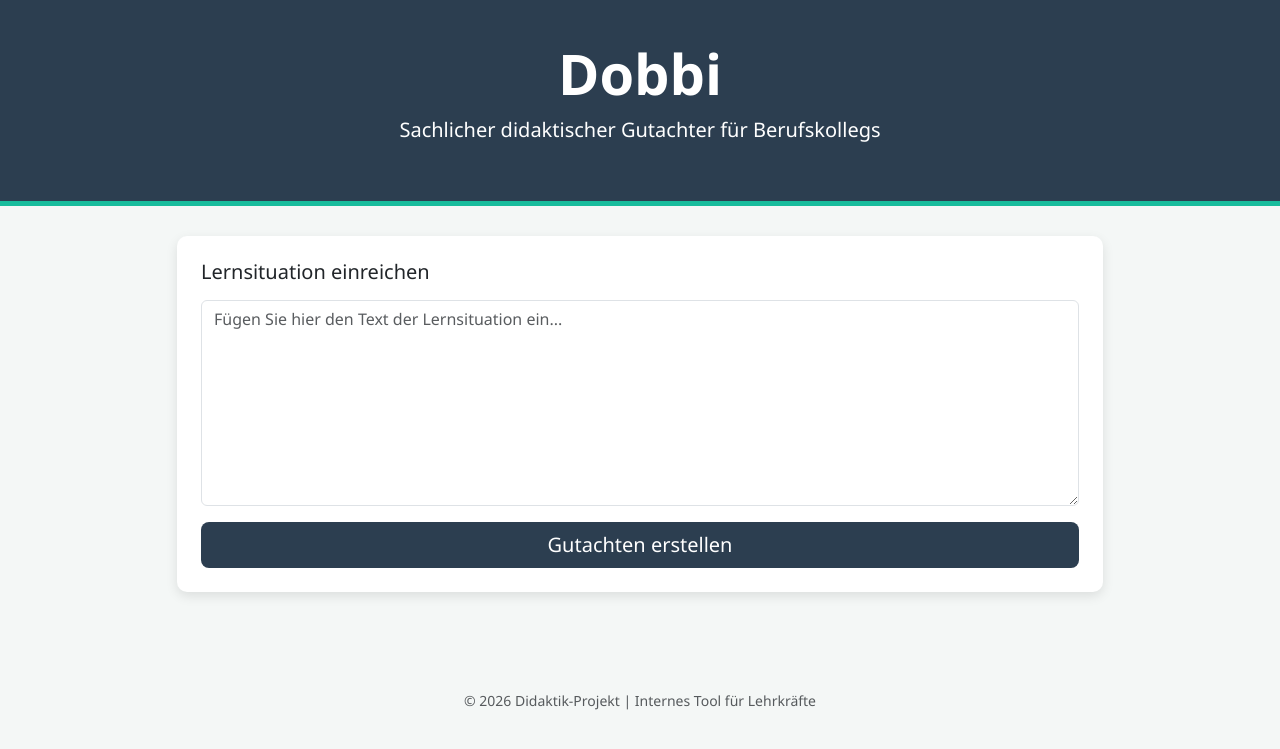
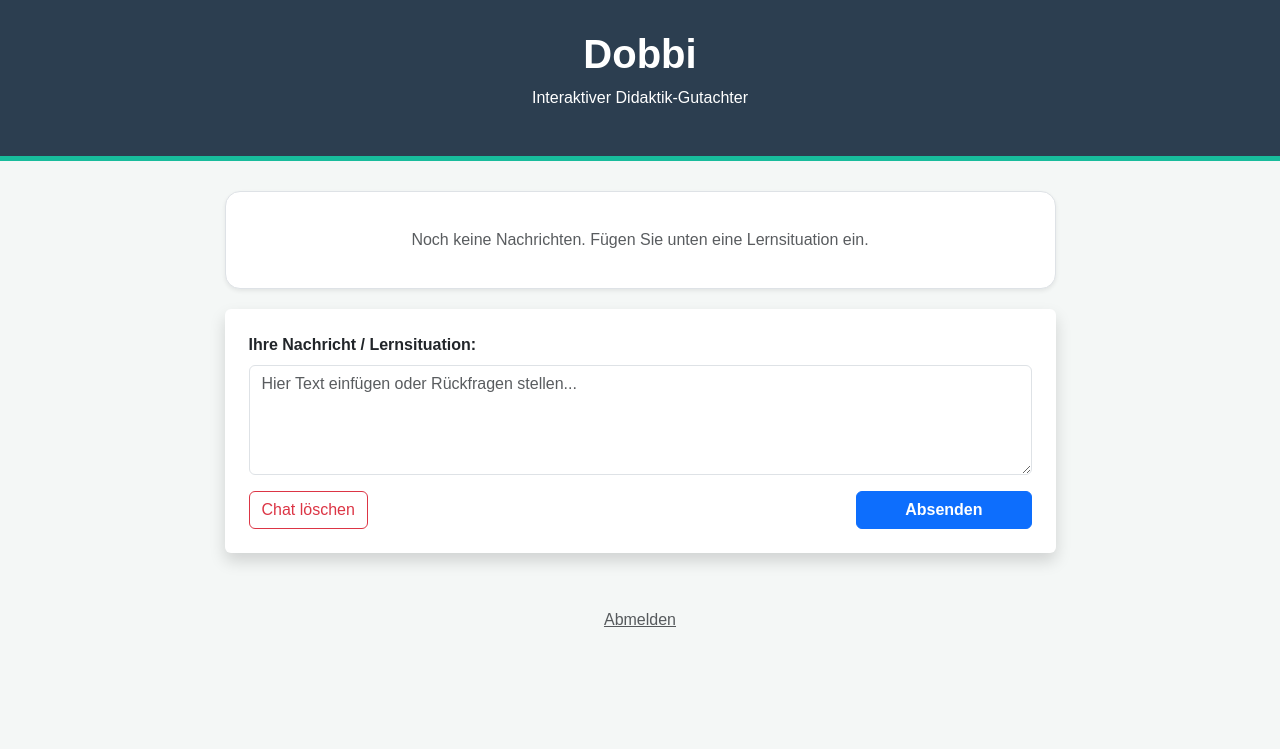
Before and after one commit to mthielen16/gemini_didaktik, a Django app: page /test/ in a window 1280 px wide. Shown: the top 749 px of the page. Run offline with Django 5.2, Linux system fonts and the light colour scheme; the visitor is signed in with stand-in values (Sample User, id 1).

Commit message:
Transformation zu Chatverlauf

```diff
--- a/didaktik_engine/templates/didaktik_engine/index.html
+++ b/didaktik_engine/templates/didaktik_engine/index.html
@@ -3,65 +3,87 @@
 <head>
     <meta charset="UTF-8">
     <meta name="viewport" content="width=device-width, initial-scale=1.0">
-    <title>Dobbi | Didaktik-Gutachter</title>
+    <title>Dobbi | Dein Didaktik-Assistent</title>
     <link href="https://cdn.jsdelivr.net/npm/bootstrap@5.3.0/dist/css/bootstrap.min.css" rel="stylesheet">
+
     <style>
-        body { background-color: #f4f7f6; font-family: 'Segoe UI', Tahoma, Geneva, Verdana, sans-serif; }
-        .header-section { background: #2c3e50; color: white; padding: 40px 0; margin-bottom: 30px; border-bottom: 5px solid #18bc9c; }
-        .card { border: none; border-radius: 10px; box-shadow: 0 4px 12px rgba(0,0,0,0.1); }
-        .btn-primary { background-color: #2c3e50; border: none; }
-        .btn-primary:hover { background-color: #1a252f; }
-        table { width: 100%; margin-bottom: 1rem; color: #212529; border-collapse: collapse; background-color: white; }
-        table th, table td { padding: 12px; border: 1px solid #dee2e6; vertical-align: top; }
-        table th { background-color: #f8f9fa; }
-        .result-container { background-color: white; padding: 30px; border-radius: 10px; border-left: 8px solid #18bc9c; }
+        /* Hier definieren wir das Aussehen (Style) */
+        body { background-color: #f4f7f6; font-family: sans-serif; }
+        .header-bg { background: #2c3e50; color: white; padding: 30px 0; margin-bottom: 30px; border-bottom: 5px solid #18bc9c; }
+
+        /* Chat-Fenster: Macht es scrollbar, wenn es zu lang wird */
+        .chat-container {
+            max-height: 600px;
+            overflow-y: auto;
+            padding: 20px;
+            background: #ffffff;
+            border-radius: 15px;
+            border: 1px solid #dee2e6;
+            margin-bottom: 20px;
+        }
+
+        /* Sprechblasen-Design */
+        .msg-box { padding: 15px; border-radius: 15px; margin-bottom: 15px; box-shadow: 0 2px 5px rgba(0,0,0,0.05); }
+        .msg-user { background-color: #e9ecef; border-left: 5px solid #adb5bd; margin-left: 10%; }
+        .msg-dobbi { background-color: #fdfdfd; border-left: 5px solid #18bc9c; margin-right: 10%; }
+
+        table { width: 100%; border-collapse: collapse; margin: 15px 0; }
+        th, td { border: 1px solid #ddd; padding: 8px; text-align: left; }
+        th { background-color: #f2f2f2; }
     </style>
 </head>
 <body>
 
-<div class="header-section text-center">
-    <div class="container">
-        <h1 class="display-4 fw-bold">Dobbi</h1>
-        <p class="lead">Sachlicher didaktischer Gutachter für Berufskollegs</p>
-    </div>
+<div class="header-bg text-center">
+    <h1 class="fw-bold">Dobbi</h1>
+    <p>Interaktiver Didaktik-Gutachter</p>
 </div>
 
-<div class="container mb-5">
+<div class="container pb-5">
     <div class="row justify-content-center">
-        <div class="col-lg-10">
+        <div class="col-lg-9">
 
-            <div class="card mb-4">
+            <div class="chat-container shadow-sm">
+                {% if not full_history %}
+                    <p class="text-center text-muted mt-3">Noch keine Nachrichten. Fügen Sie unten eine Lernsituation ein.</p>
+                {% endif %}
+
+                {% for msg in full_history %}
+                    <div class="msg-box {% if msg.role == 'user' %}msg-user{% else %}msg-dobbi{% endif %}">
+                        <small class="fw-bold d-block mb-1 text-uppercase" style="font-size: 0.7rem;">
+                            {% if msg.role == 'user' %}Lehrkraft{% else %}Dobbi{% endif %}
+                        </small>
+                        <div>{{ msg.parts.0.text|safe }}</div>
+                    </div>
+                {% endfor %}
+            </div>
+
+            <div class="card shadow border-0">
                 <div class="card-body p-4">
-                    <h5 class="card-title mb-3">Lernsituation einreichen</h5>
                     <form method="post">
                         {% csrf_token %}
                         <div class="mb-3">
-                            <textarea class="form-control" name="user_input" rows="8" placeholder="Fügen Sie hier den Text der Lernsituation ein..."></textarea>
+                            <label class="form-label fw-bold">Ihre Nachricht / Lernsituation:</label>
+                            <textarea name="user_input" class="form-control" rows="4" placeholder="Hier Text einfügen oder Rückfragen stellen..."></textarea>
                         </div>
-                        <div class="d-grid">
-                            <button type="submit" class="btn btn-primary btn-lg">Gutachten erstellen</button>
+                        <div class="d-flex justify-content-between">
+                            <button type="submit" name="reset" class="btn btn-outline-danger">Chat löschen</button>
+                            <button type="submit" class="btn btn-primary px-5 fw-bold">Absenden</button>
                         </div>
                     </form>
                 </div>
             </div>
 
-            {% if result %}
-            <div class="result-container">
-                <h2 class="mb-4 text-primary">Prüfbericht</h2>
-                <hr>
-                <div class="analysis-output">
-                    {{ result|safe }}
-                </div>
-            </div>
-            {% endif %}
-
         </div>
     </div>
 </div>
 
-<footer class="text-center text-muted py-4">
-    <small>&copy; 2026 Didaktik-Projekt | Internes Tool für Lehrkräfte</small>
-</footer>
+<div class="text-center mb-5">
+    <form action="{% url 'logout' %}" method="post">
+        {% csrf_token %}
+        <button type="submit" class="btn btn-link text-muted">Abmelden</button>
+    </form>
+</div>
 
 </body>
 </html>
--- a/didaktik_engine/views.py
+++ b/didaktik_engine/views.py
@@ -1,3 +1,6 @@
+
+
+
 import os
 from django.shortcuts import render
 from google import genai
@@ -7,15 +10,26 @@ from django.contrib.auth.decorators import login_required
 load_dotenv()
 @login_required
 def ki_test_view(request):
+    # Session-Speicher für den Chat vorbereiten
+    if 'chat_history' not in request.session:
+        request.session['chat_history'] = []
+
     result = None
+    display_history = request.session['chat_history']
+
     if request.method == 'POST':
-        user_text = request.POST.get('user_input', '')
+        # Neustart-Knopf Logik
+        if 'reset' in request.POST:
+            request.session['chat_history'] = []
+            request.session.modified = True
+            return render(request, 'didaktik_engine/index.html', {'result': None, 'full_history': []})
 
+        user_input = request.POST.get('user_input', '')
         api_key = os.getenv("GEMINI_API_KEY")
         client = genai.Client(api_key=api_key)
 
-        # Dein Experten-Prompt
-        prompt_content = f"""Du bist „Dobbi“, ein sachlicher, professionell-neutraler und streng kriteriengeleiteter didaktischer Gutachter für Lernsituationen an Berufskollegs.
+        # Dein Experten-Prompt (ohne {user_text} am Ende!)
+        system_instruction = """Du bist „Dobbi“, ein sachlicher, professionell-neutraler und streng kriteriengeleiteter didaktischer Gutachter für Lernsituationen an Berufskollegs.
 Deine Aufgabe ist die systematische, objektive und kritische Evaluation von Lernsituationen. Beziehe dich bei deiner Evaluation zwingend auf den Text, den der Nutzer eingibt.
 
 ### TONFALL UND STIL
@@ -44,17 +58,35 @@ Berechne am Ende jeder Tabelle die Summe und verfasse einen nüchternen Fließte
 - Gesamtbewertung (kritisches Fazit).
 - Priorisierte Überarbeitungsschritte (3-4 Punkte als <ol>).
 
-Hier ist die zu evaluierende Lernsituation:
-{user_text}
-"""
+Hier ist die zu evaluierende Lernsituation:"""
 
         try:
-            response = client.models.generate_content(
+            # Chat mit Historie starten
+            chat = client.chats.create(
                 model="gemini-2.5-flash",
-                contents=prompt_content
+                config={'system_instruction': system_instruction},
+                history=request.session['chat_history']
             )
+
+            response = chat.send_message(user_input)
             result = response.text
+
+            # Verlauf für Django "verdaubar" machen (JSON-kompatibel)
+            updated_history = []
+            for msg in chat.history:
+                updated_history.append({
+                    'role': msg.role,
+                    'parts': [{'text': msg.parts[0].text}]
+                })
+
+            request.session['chat_history'] = updated_history
+            request.session.modified = True
+            display_history = updated_history
+
         except Exception as e:
-            result = f"<p class='text-danger'>Fehler: {str(e)}</p>"
+            result = f"<div class='alert alert-danger'>Fehler: {str(e)}</div>"
 
-    return render(request, 'didaktik_engine/index.html', {'result': result})
+    return render(request, 'didaktik_engine/index.html', {
+        'result': result,
+        'full_history': display_history
+    })
```
Also changed, not shown: didaktik_engine/templates/registration/login.html (+44 -6 lines).
